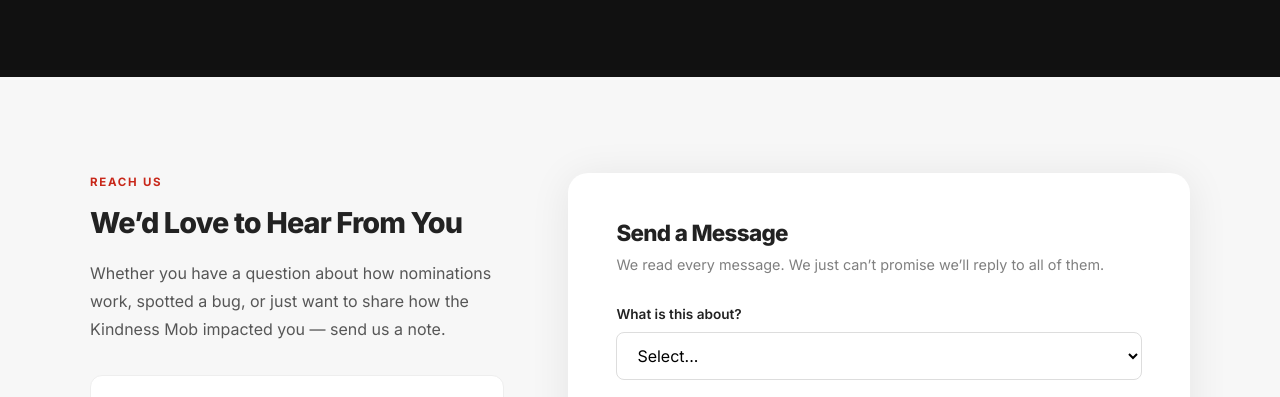
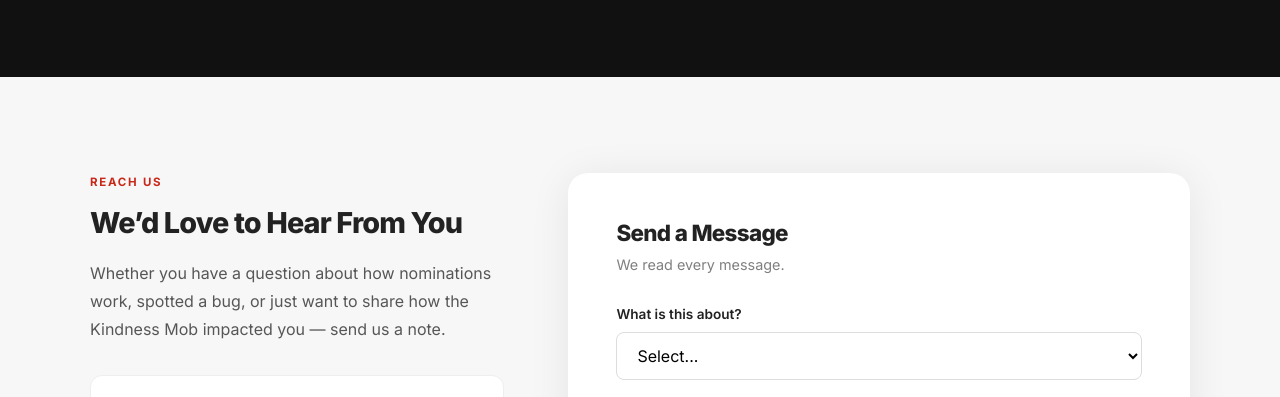
Before and after one commit to killergrowth/kindnessmob, a website: page contact/index.html in a window 1280 px wide. Shown: the part 329-726 px from the top of the page. Drawn offline with Linux system fonts and the light colour scheme.

Commit message:
Contact form: trim subtext to 'We read every message.'

```diff
--- a/contact/index.html
+++ b/contact/index.html
@@ -74,7 +74,7 @@
 
         <div class="form-card">
           <h2 style="font-size:1.4rem;margin-bottom:8px;">Send a Message</h2>
-          <p style="font-size:0.9rem;color:rgba(0,0,0,0.5);margin-bottom:28px;">We read every message. We just can&#8217;t promise we&#8217;ll reply to all of them.</p>
+          <p style="font-size:0.9rem;color:rgba(0,0,0,0.5);margin-bottom:28px;">We read every message.</p>
 
           <div id="contact-success" style="display:none;background:#f0fff4;border:1px solid #68d391;border-radius:12px;padding:20px;text-align:center;margin-bottom:20px;">
             <div style="font-size:1.5rem;margin-bottom:8px;">&#x1F499;</div>
```
